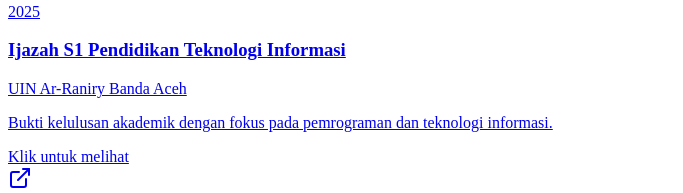
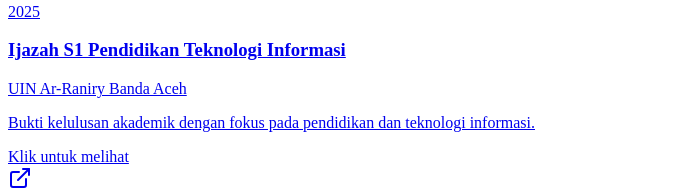
Before and after one commit to rizki-2207/portofolio, a Next.js app: page / in a window 1280 px wide. Shown: the part 1791-1984 px from the top of the page, without its empty margins (0-683 px from the left). Built offline with nearby package versions, Linux system fonts and the light colour scheme.

Commit message:
sensor file

```diff
--- a/src/app/page.tsx
+++ b/src/app/page.tsx
@@ -19,7 +19,7 @@
       title: "Ijazah S1 Pendidikan Teknologi Informasi",
       issuer: "UIN Ar-Raniry Banda Aceh",
       year: "2025",
-      description: "Bukti kelulusan akademik dengan fokus pada pemrograman dan teknologi informasi.",
+      description: "Bukti kelulusan akademik dengan fokus pada pendidikan dan teknologi informasi.",
       link: "/ijazah-s1-rizki.pdf" // Simpan file ijazah di folder public
     },
     {
```
